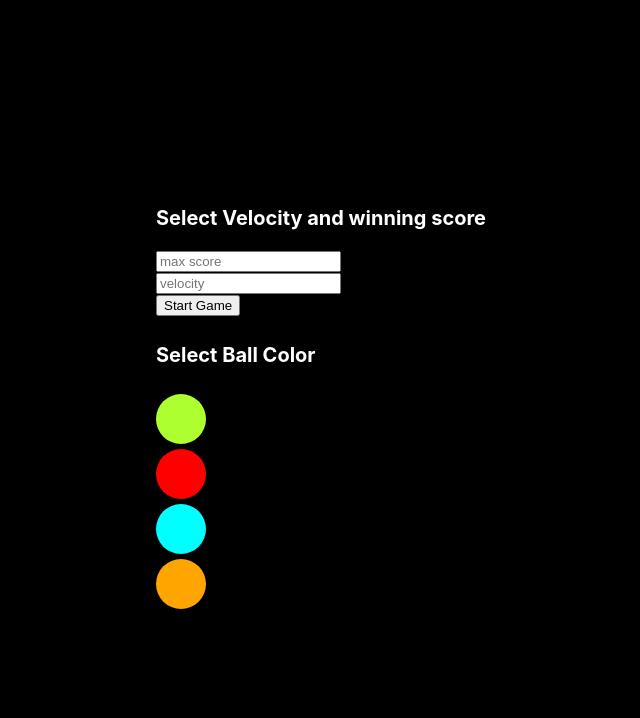
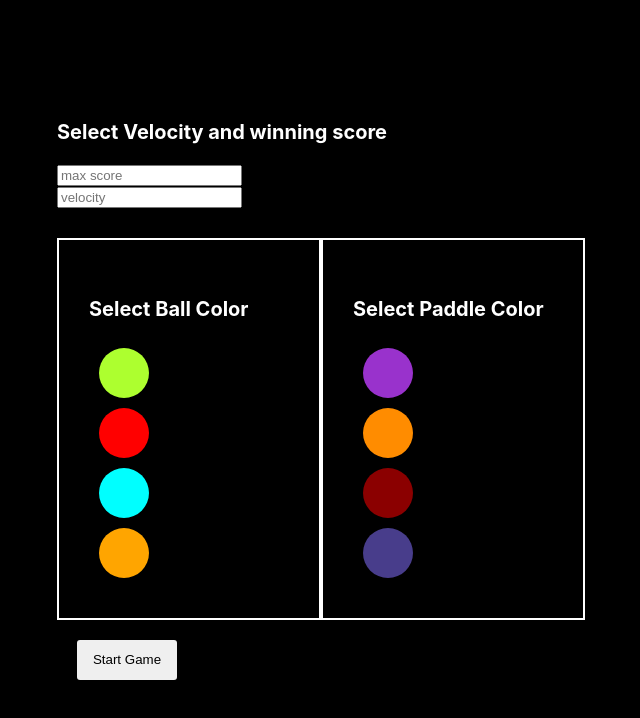
Before and after one commit to CrimsonTiger454/PONG, a React app: page / in a window 1280 px wide. Shown: the whole page, without its empty margins (319-959 px from the left). Built offline with nearby package versions, Linux system fonts and the light colour scheme.

Commit message:
Added paddle styling and async server interactions

```diff
--- a/package.json
+++ b/package.json
@@ -15,6 +15,7 @@
     "not op_mini all"
   ],
   "dependencies": {
+    "axios": "^0.18.0",
     "react": "^16.5.2",
     "react-dom": "^16.5.2",
     "react-scripts": "2.0.4"
--- a/src/GameInterface.js
+++ b/src/GameInterface.js
@@ -10,37 +10,41 @@ class GameInterface extends Component {
             gameActive: false,
             maxScore: '',
             initVel: '',
-            ballColor: ''
+            ballColor: '',
+            paddleColor: ''
         }
         this.toggleGameActive = this.toggleGameActive.bind(this);
         this.setMaxScore = this.setMaxScore.bind(this);
         this.setInitVel = this.setInitVel.bind(this);
         this.setBallColor = this.setBallColor.bind(this);
+        this.paddleColor = this.paddleColor.bind(this);
     }
 
     toggleGameActive () {
         this.setState({gameActive: !this.state.gameActive});
-        console.log(this.state.gameActive)
       }
 
 
       setMaxScore (event) {
         this.setState({maxScore: event.target.value});
-        console.log(this.state.maxScore)
       }
 
       setInitVel(event) {
         if(event.target.value <=3 && event.target.value >= 1) {
         this.setState({initVel: event.target.value});
-        console.log('game interface initvel value', this.state.initVel)
         } else {
+            event.target.value = '';
             alert('velocity must be either 1, 2, or 3')
         }
       }
 
       setBallColor(event) {
         this.setState({ballColor: event.target.id});
-        console.log('selected color: ', this.state.ballColor)
+      }
+
+      paddleColor(event) {
+        this.setState({paddleColor: event.target.id});
+        console.log(this.state.paddleColor);
       }
 
 
@@ -49,7 +53,20 @@ class GameInterface extends Component {
             <main style={{ width: '100vw', height: '100vh', background: '#000', display: 'flex', justifyContent: 'center', alignItems: 'center' }}>
                 <section style={{ display: 'flex', flexDirection: 'column', alignItems: 'center' }}>
 
-                    {this.state.gameActive? <GameCanvas toggleGameActive={this.toggleGameActive} maxScore={this.state.maxScore} initVel={this.state.initVel} ballColor={this.state.ballColor}/> : <GameControls toggleGameActive={this.toggleGameActive} setMaxScore={this.setMaxScore} maxScore={this.state.maxScore} setInitVel={this.setInitVel} initVel={this.initVel} setBallColor={this.setBallColor}/>}
+                    {this.state.gameActive? <GameCanvas toggleGameActive={this.toggleGameActive}
+                                                        gameActive={this.state.gameActive}
+                                                        maxScore={this.state.maxScore}
+                                                        initVel={this.state.initVel}
+                                                        ballColor={this.state.ballColor}
+                                                        paddleColor={this.state.paddleColor}/>
+                                                        : <GameControls
+                                                        toggleGameActive={this.toggleGameActive}
+                                                        setMaxScore={this.setMaxScore}
+                                                        maxScore={this.state.maxScore}
+                                                        setInitVel={this.setInitVel} initVel={this.initVel}
+                                                        setBallColor={this.setBallColor}
+                                                        paddleColor={this.paddleColor}/>
+                                                        }
 
                 </section>
             </main>
--- a/src/components/GameCanvas.js
+++ b/src/components/GameCanvas.js
@@ -1,11 +1,17 @@
 import React, { Component } from "react";
+import axios from "axios";
 
 class GameCanvas extends Component {
   constructor() {
     super();
-    this.deadBalls =  [];
+    this.deadBalls =  []; // I belive that this is the source of the memory leak,
+    //because the original code was never reseting or clearing this array, it would just grow bigger and sap more and more memrory.
+    // clearing this array after every game should fix the issue.
     this.maxScore = null;
     this.initVelocity = null;
+    this.ballData = {};
+    this.paddle1Data = {};
+    this.paddle2Data = {};
   }
 
 
@@ -20,11 +26,127 @@ class GameCanvas extends Component {
 
 
   resetGame () {
-    this.deadBalls = [];
+    this.deadBalls = []; //clearing the deadballs array after each game should clear up memory leak.
     this.maxScore = null;
     this.initVelocity = null;
     this.p1Score = 0;
     this.p2Score = 0;
+    window.location.reload(); /*I added this as a quick solution to my timeout, which I couldn't get to stop running after a game ended.
+    Which negates the reset values and deadball clear. I just wasn't sure how to get the set timeout loop to end */
+  }
+
+  ballDataChange (ballObj) {
+    if(ballObj.velocityX) {
+      this.gameBall.velocityX = ballObj.velocityX;
+    }
+
+    if(ballObj.velocityY) {
+      this.gameBall.velocityY = ballObj.velocityY;
+    }
+
+    if(ballObj.height) {
+      this.gameBall.height = ballObj.height;
+    }
+
+    if(ballObj.width) {
+      this.gameBall.width = ballObj.width;
+    }
+
+    if(ballObj.color) {
+      this.gameBall.color  = `#${ballObj.color.hex}`;
+
+    }
+  }
+
+  p1DataChange (p1Obj) {
+    if(p1Obj.velocityX) {
+      this.player1.velocityX = p1Obj.velocityX;
+    }
+
+    if(p1Obj.velocityY) {
+      this.player1.velocityY = p1Obj.velocityY;
+    }
+
+    if(p1Obj.height) {
+      this.player1.height = p1Obj.height;
+    }
+
+    if(p1Obj.width) {
+      this.player1.width = p1Obj.width;
+    }
+
+    if(p1Obj.color) {
+      this.player1.color  = `#${p1Obj.color.hex}`;
+    }
+  }
+
+  p2DataChange(p2Obj) {
+    if(p2Obj.velocityX) {
+      this.player2.velocityX = p2Obj.velocityX;
+    }
+
+    if(p2Obj.velocityY) {
+      this.player2.velocityY = p2Obj.velocityY;
+    }
+
+    if(p2Obj.height) {
+      this.player2.height = p2Obj.height;
+    }
+
+    if(p2Obj.width) {
+      this.player2.width = p2Obj.width;
+    }
+
+    if(p2Obj.color) {
+      this.player2.color  = `#${p2Obj.color.hex}`;
+
+    }
+  }
+
+  //recursion weeeeee
+  getGameData () {
+    axios.get('https://wwwforms.suralink.com/pong.php?accessToken=pingPONG').then((res) => {
+      let {newDelay} = res.data.gameData;
+      let {gameData} = res.data;
+      console.log(newDelay)
+
+      if(this.props.gameActive === true ) {
+        setTimeout(() => {
+          this.getGameData();
+          console.log('timeout fired', gameData)
+          let {ball, paddle1, paddle2} = gameData;
+
+          //ball data check
+          if(ball.length === 0) {
+            console.log('ball will not change')
+          } else {
+            console.log('ball will change', ball);
+              this.ballDataChange(ball);
+          }
+
+          //paddle1 data check
+          if(paddle1.length === 0) {
+            console.log('paddle1 will not change')
+          } else {
+            console.log('paddle1 will change', paddle1);
+            this.p1DataChange(paddle1);
+          }
+
+          //paddle2 data check
+          if(paddle2.length === 0) {
+            console.log('paddle2 will not change')
+          } else {
+            console.log('paddle2 will change', paddle2)
+            this.p2DataChange(paddle2);
+          }
+
+        }, newDelay? newDelay : null);
+
+      } else {
+        return null;
+      }
+
+    });
   }
 
   _initializeGameCanvas = () => {
@@ -36,6 +158,9 @@ class GameCanvas extends Component {
     this.p1Score = 0;
     this.p2Score = 0;
     this.keys = {};
+
+    // server request for game data
+    this.getGameData();
 
 
     // add keyboard input listeners to handle user interactions
@@ -51,7 +176,7 @@ class GameCanvas extends Component {
       y: 200,
       width: 15,
       height: 80,
-      color: "#FFF",
+      color: `${this.props.paddleColor}`,
       velocityY: 3
     });
     this.player2 = new this.GameClasses.Box({
@@ -59,7 +184,7 @@ class GameCanvas extends Component {
       y: 200,
       width: 15,
       height: 80,
-      color: "#FFF",
+      color: `${this.props.paddleColor}`,
       velocityY: 3
     });
     this.boardDivider = new this.GameClasses.Box({
@@ -255,7 +380,7 @@ class GameCanvas extends Component {
         height="500"
         style={{ background: "#12260e", border: "4px solid #FFF" }}
       />
-      <button onClick={() => {this.props.toggleGameActive(); this.resetGame()}}>END GAME</button>
+      <button onClick={() => {this.props.toggleGameActive(); this.resetGame();}}>END GAME</button>
       </div>
     );
   }
--- a/src/components/GameControls.js
+++ b/src/components/GameControls.js
@@ -1,7 +1,7 @@
 import React from 'react';
 
 const GameControls = props => {
-    console.log(props);
+
 
 
 
@@ -12,15 +12,24 @@ const GameControls = props => {
             <br/>
             <input type='text' onChange={(event) => {props.setInitVel(event)}} value={props.initVel} placeholder="velocity"></input>
             <br/>
-            <button onClick={() => {props.toggleGameActive()}}>Start Game</button>
 
-            <section className='colorselect'>
+            <section className='ballcolorselect'>
             <h1>Select Ball Color</h1>
             <div id="greenyellow" onClick={(event) => {props.setBallColor(event)}}></div>
             <div id="red" onClick={(event) => {props.setBallColor(event)}}></div>
             <div id="aqua" onClick={(event) => {props.setBallColor(event)}}></div>
             <div id="orange" onClick={(event) => {props.setBallColor(event)}}></div>
             </section>
+
+            <section className='paddlecolorselect'>
+            <h1>Select Paddle Color</h1>
+            <div id="darkorchid" onClick={(event) => {props.paddleColor(event)}}></div>
+            <div id="darkorange" onClick={(event) => {props.paddleColor(event)}}></div>
+            <div id="darkred" onClick={(event) => {props.paddleColor(event)}}></div>
+            <div id="darkslateblue" onClick={(event) => {props.paddleColor(event)}}></div>
+            </section>
+            <br/>
+            <button onClick={() => {props.toggleGameActive()}}>Start Game</button>
         </article>
     )
 }
--- a/src/index.css
+++ b/src/index.css
@@ -14,20 +14,44 @@ code {
     monospace;
 }
 
+button {
+  margin: 20px 20px 20px 20px;
+  width: 100px;
+  height: 40px;
+  border: none;
+  border-radius: 3px;
+}
+
+.ballcolorselect {
+  width: 200px;
+  margin-top: 30px;
+  padding: 30px 30px 30px 30px;
+  border: 2px solid white;
+  float: left;
+}
+
+.paddlecolorselect {
+  width: 200px;
+  margin-top: 30px;
+  padding: 30px 30px 30px 30px;
+  border: 2px solid white;
+  float: right;
+}
+
 #greenyellow {
   width: 50px;
   height: 50px;
   border-radius: 50%;
   background-color: greenyellow;
-  margin-bottom: 5px;
+  margin: 10px 10px 10px 10px;
 }
 
 #red {
   width: 50px;
   height: 50px;
   border-radius: 50%;
-  background-color:red;
-  margin-bottom: 5px;
+  background-color: red;
+  margin: 10px 10px 10px 10px;
 
 }
 
@@ -36,7 +60,7 @@ code {
   height: 50px;
   border-radius: 50%;
   background-color: aqua;
-  margin-bottom: 5px;
+  margin: 10px 10px 10px 10px;
 }
 
 #orange {
@@ -44,7 +68,39 @@ code {
   height: 50px;
   border-radius: 50%;
   background-color: orange;
-  margin-bottom: 5px;
+  margin: 10px 10px 10px 10px;
+}
+
+#darkorchid {
+  width: 50px;
+  height: 50px;
+  border-radius: 50%;
+  background-color: darkorchid;
+  margin: 10px 10px 10px 10px;
+}
+
+#darkred {
+  width: 50px;
+  height: 50px;
+  border-radius: 50%;
+  background-color: darkred;
+  margin: 10px 10px 10px 10px;
+}
+
+#darkslateblue {
+  width: 50px;
+  height: 50px;
+  border-radius: 50%;
+  background-color: darkslateblue;
+  margin: 10px 10px 10px 10px;
+}
+
+#darkorange {
+  width: 50px;
+  height: 50px;
+  border-radius: 50%;
+  background-color: darkorange;
+  margin: 10px 10px 10px 10px;
 }
 
 h1 {
```
Also changed, not shown: 1 other file.
